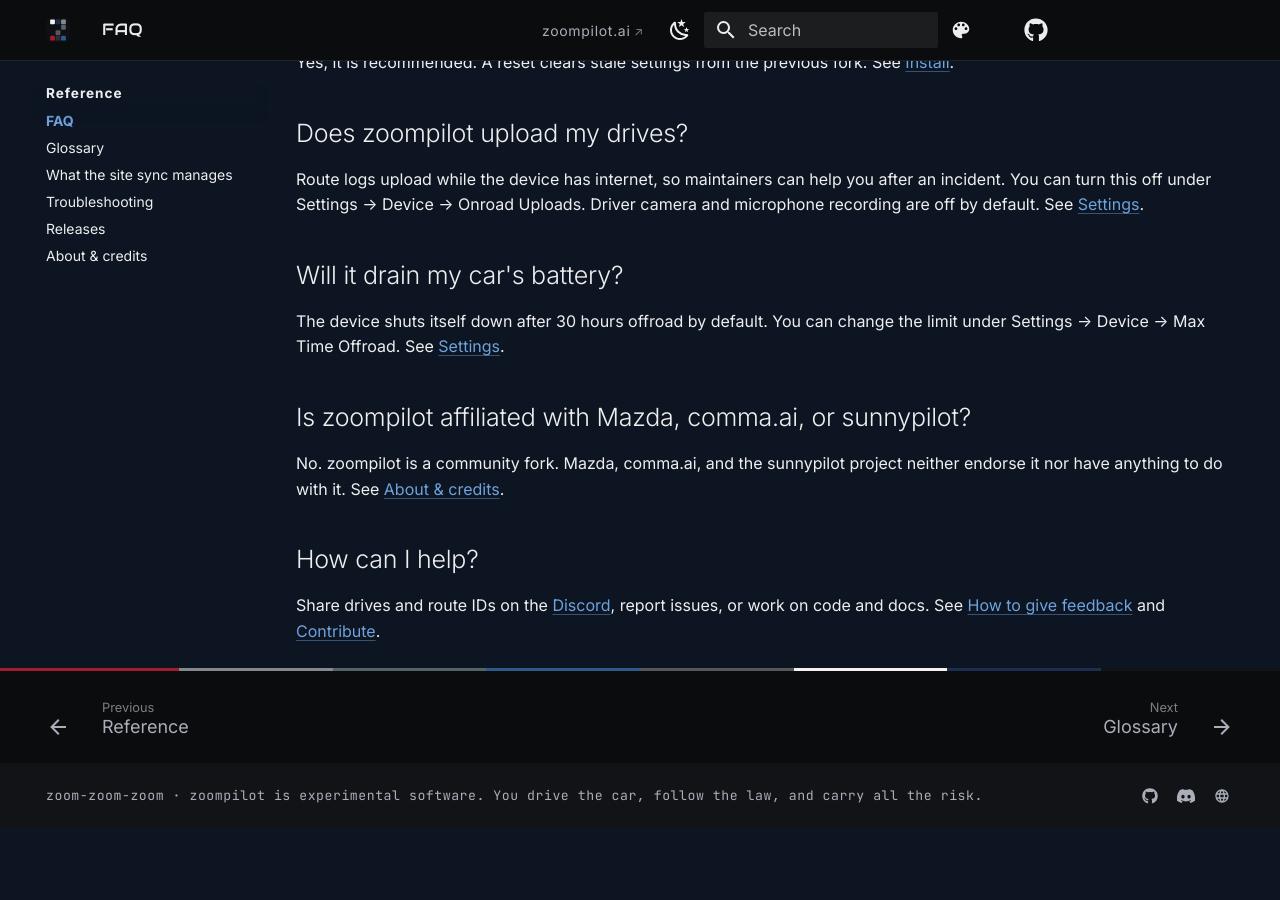
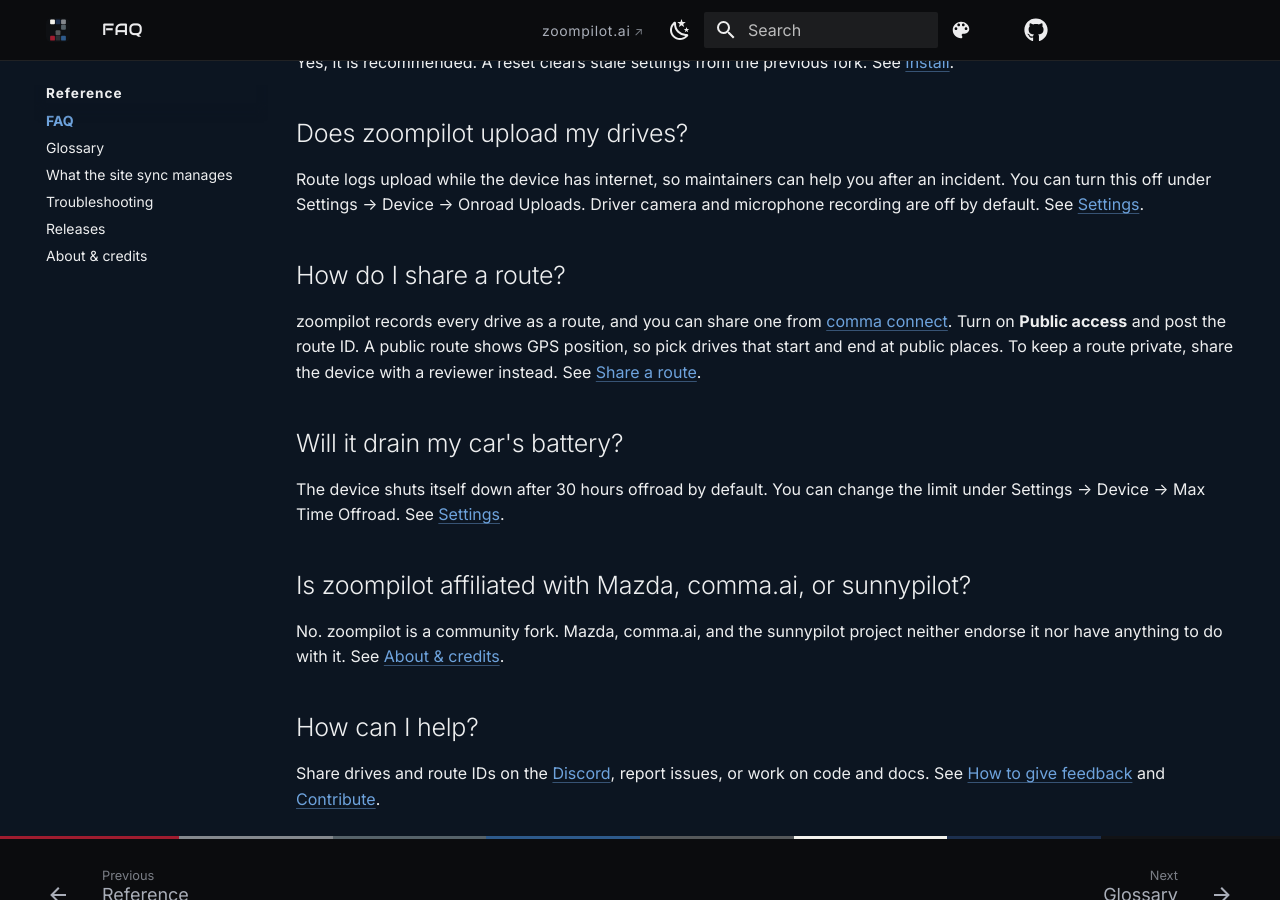
Before and after one commit to mzdnick/zoompilot-wiki, an MkDocs documentation site: the page built from docs/community/faq.md, in a window 1280 px wide and 900 px high, scrolled down 2026 px. Built offline with MkDocs 1.6.1 and Material for MkDocs 9.7.7, drawn with Linux system fonts in a browser that asks for light colours; comment, search, counter and statistics services are not loaded; before the commit the page ends 2853 px from its top, so only the background shows below that.

Commit message:
Troubleshooting: 'Share a route' title, FAQ entry, links repointed

```diff
--- a/docs/community/faq.md
+++ b/docs/community/faq.md
@@ -103,6 +103,15 @@
 Onroad Uploads. Driver camera and microphone recording are off by
 default. See [Settings](../settings/index.md#toggles).
 
+## How do I share a route?
+
+zoompilot records every drive as a route, and you can share one from
+[comma connect](https://connect.comma.ai). Turn on **Public access** and
+post the route ID. A public route shows GPS position, so pick drives
+that start and end at public places. To keep a route private, share the
+device with a reviewer instead. See
+[Share a route](../troubleshooting.md#share-a-route).
+
 ## Will it drain my car's battery?
 
 The device shuts itself down after 30 hours offroad by default. You can
```
Also changed, not shown: docs/how-to/ecu-reset.md (+1 -1 lines), docs/how-to/eps-swap.md (+1 -1 lines), docs/how-to/privacy.md (+1 -1 lines), docs/troubleshooting.md (+1 -1 lines).
